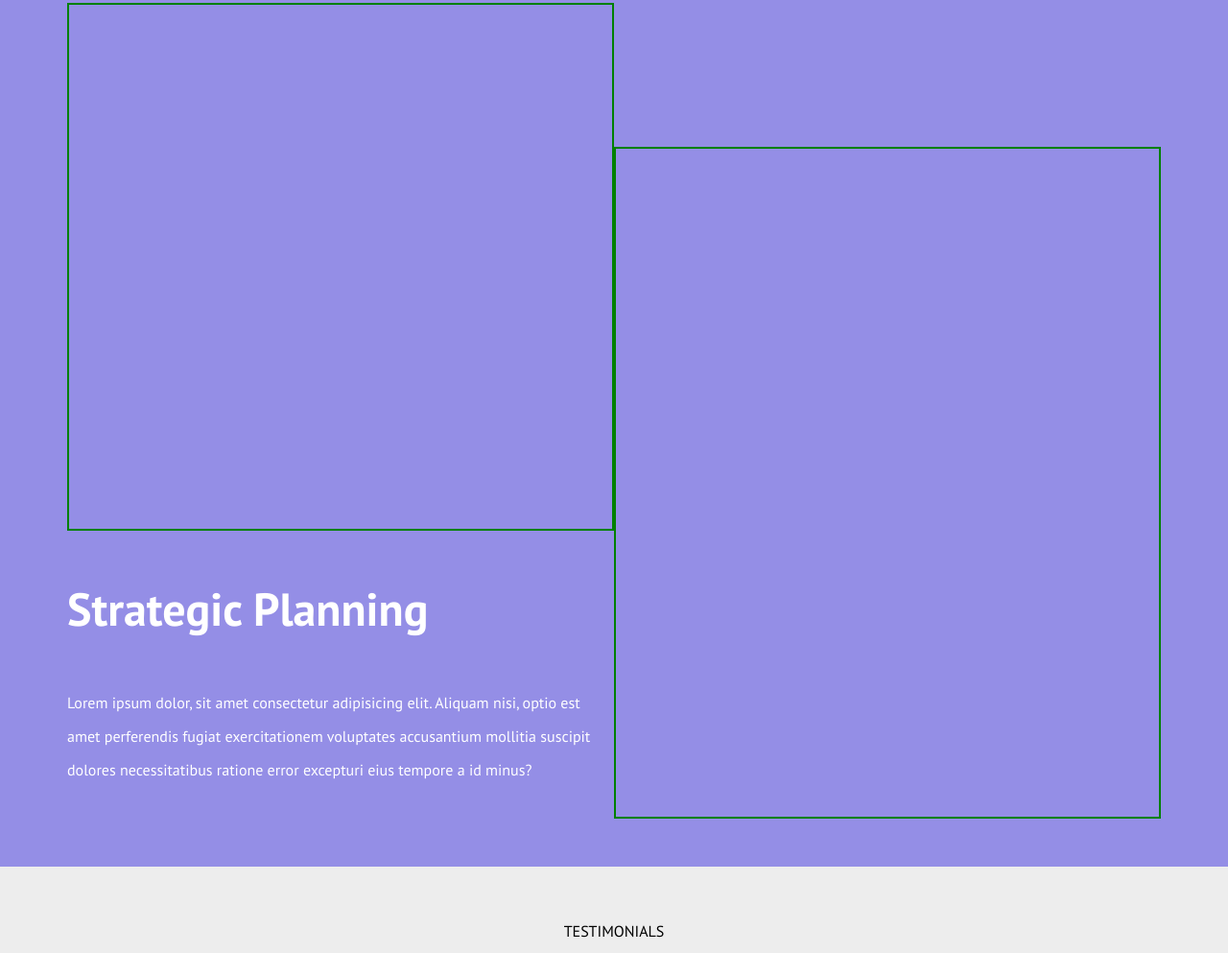
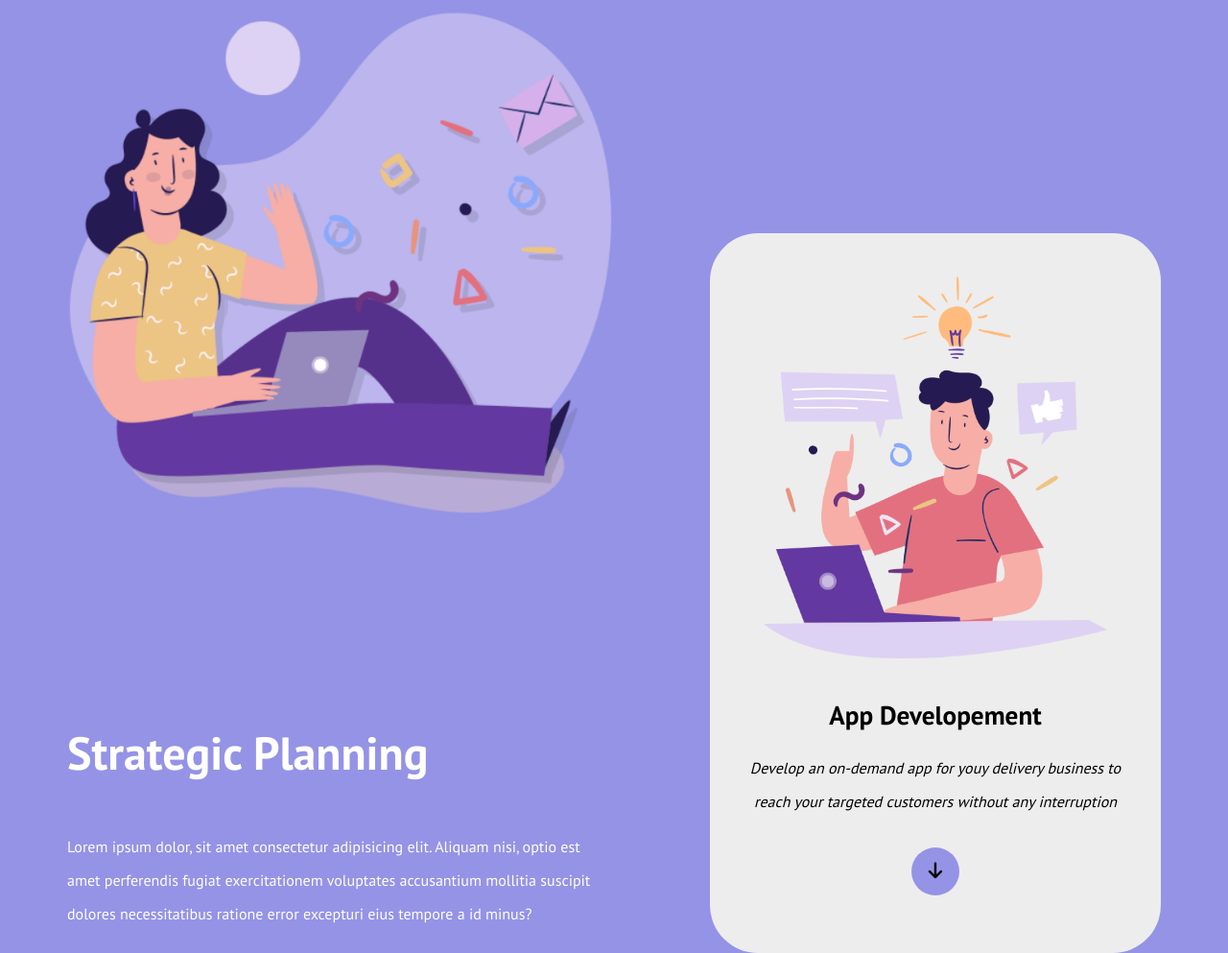
Before and after one commit to marraguglielmo/html-css-responsive-layout, a plain HTML site: page index.html in a window 1280 px wide. Shown: the part 1077-2070 px from the top of the page at 96% size. Drawn offline with Linux system fonts and the light colour scheme.

Commit message:
[add] strategic content

```diff
--- a/css/style.css
+++ b/css/style.css
@@ -1,6 +1,6 @@
 :root{
     --blu: #028FDB;
-    --viola: #948EE6;
+    --viola: #9593E6;
     --bg-footer: #3E3E3E;
     --border-blu: #B5DDFF;
     --white: #EDEDED;
@@ -273,12 +273,46 @@ header ul li:hover{
     flex-direction: column;
 }
 
-.strategic-1 .img{
-    height: 350px;
+.strategic-2{
+    /* height: 700px; */
 }
 
-.strategic-2{
-    height: 700px;
+.strategic-2 .app-dev{
+    background-color: var(--white);
+    border-radius: 50px;
+    padding: 40px 30px;
+    text-align: center;
+    color: black;
+}
+
+.strategic-2 .app-dev h3{
+    font-size: 1.7rem;
+}
+
+.strategic-2 .app-dev p{
+    font-style: italic;
+}
+
+.strategic-2 .app-dev .btn-arrow{
+    display: flex;
+    justify-content: center;
+}
+
+.strategic-2 .app-dev .btn-arrow a:hover{
+    filter: brightness(.8);
+}
+
+.strategic-2 .app-dev a{
+    background-color: var(--viola);
+    display: flex;
+    justify-content: center;
+    align-items: center;
+    padding: 20px;
+    border-radius: 50%;
+    width: 50px;
+    height: 50px;
+    font-size: 1.2rem;
+    color: black;
 }
 
 
@@ -470,6 +504,7 @@ footer p a{
 
     .strategic-1 h2{
         font-size: 3rem;
+        margin-top: 200px;
     }
 
     /* testimonials */
@@ -552,9 +587,6 @@ footer p a{
     }
 
     /* demo */
-    .demo .container .row{
-        /* height: 650px; */
-    }
 
     .demo .container .row .col .card#card-1{
         display: flex;
@@ -592,6 +624,12 @@ footer p a{
     .strategic .container .strategic-2{
         width: 50%;
         margin-top: 150px;
+        padding-left: 100px;
+        padding-top: 90px;
+    }
+
+    .strategic .container .strategic-2 .app-dev{
+        width: 100%;
     }
 
     /* testimonials */
--- a/index.html
+++ b/index.html
@@ -113,8 +113,8 @@
             <div class="container d-flex">
                 <!-- strategic-1 -->
                 <div class="strategic-1">
-                    <div class="img debug">
-                        <!-- <img src="" alt=""> -->
+                    <div class="img mb-lg">
+                        <img src="img/planning1.png" alt="strategic">
                     </div>
 
                     <div>
@@ -123,9 +123,19 @@
                     </div>
                 </div>
                 <!-- strategic-2 -->
-                <!-- FIXME: FARE UN BOX CON UN DIV -->
-                <div class="strategic-2 mt-sm debug">
-                    <!-- <img src="" alt=""> -->
+                <div class="strategic-2 mt-sm">
+
+                    <div class="app-dev">
+                        <img src="img/planning2.png" alt="">
+                        <h3 class="mb-sm mt-sm">App Developement</h3>
+                        <p>Develop an on-demand app for youy delivery business to reach your targeted customers without any interruption</p>
+
+                        <div class="btn-arrow m-auto mt-sm mb-sm">
+                            <a href="#">
+                                <i class="fa-solid fa-arrow-down"></i>
+                            </a>
+                        </div>
+                    </div>
                 </div>
 
             </div>
```
